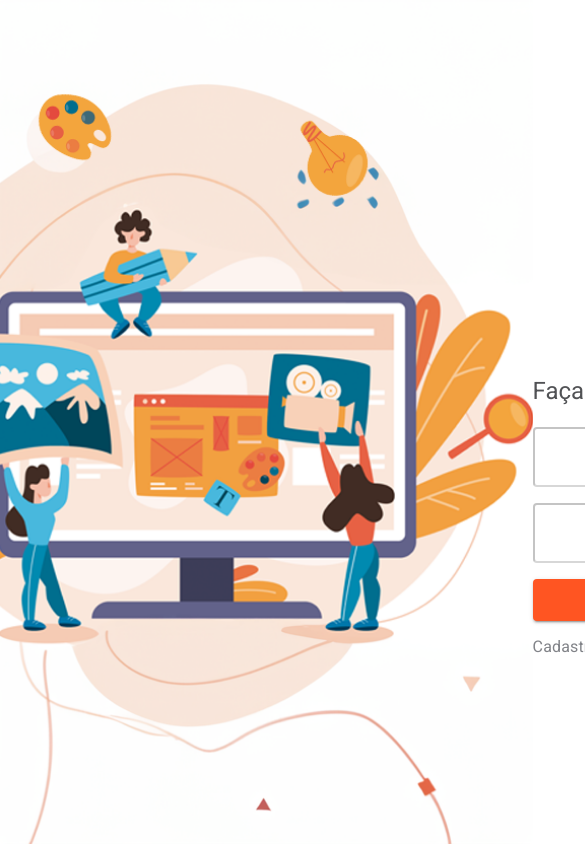
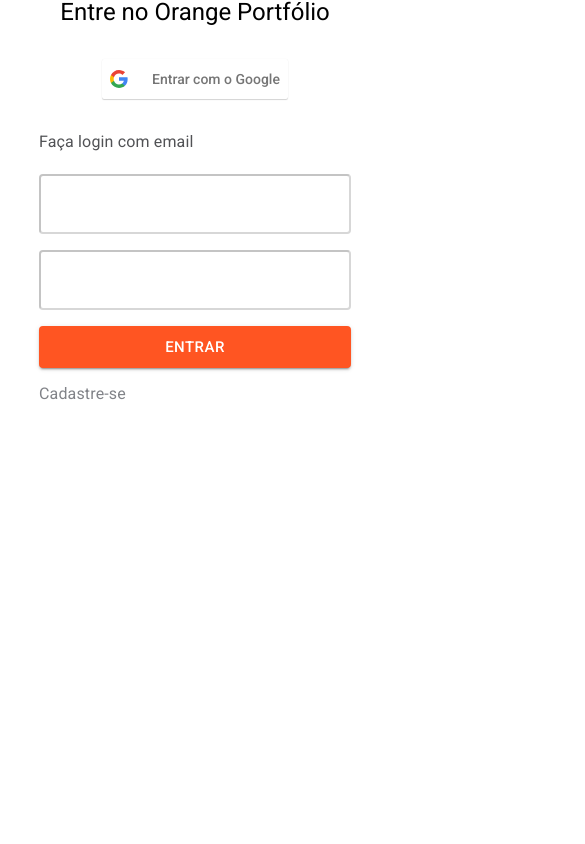
Before and after one commit to joaopedronm/orange-portfolio-squad27, a plain HTML site: page login/login.html in a window 390 px wide. Shown: the top 844 px of the page, 585 px wide, since content can reach past the window. Drawn offline with Linux system fonts and the light colour scheme.

Commit message:
feat:Inicio da tela login responsiva (Ajustes nas fontes e tamanho dos containers)

```diff
--- a/login/login.html
+++ b/login/login.html
@@ -6,6 +6,7 @@
     <meta name="viewport" content="width=device-width, initial-scale=1.0">
     <title>Orange Portfólio</title>
     <link rel="stylesheet" href="login.css">
+    <link rel="stylesheet" href="media-query.css">
 </head>
 
 <body>
--- /dev/null
+++ b/login/media-query.css
@@ -0,0 +1,35 @@
+@charset "UTF-8";
+
+
+/* Versão mobile/tablet */
+@media screen and (max-width: 992px) {
+    .screen-login {
+        display: none;
+    }
+
+    h3 {
+        font-size: 24px;
+        font-style: normal;
+        font-weight: 400;
+        line-height: 24px;
+        /* 100% */
+    }
+
+    h5,
+    a {
+        font-size: 16px;
+        font-style: normal;
+        font-weight: 400;
+        line-height: 16px;
+        /* 100% */
+        letter-spacing: 0.15px;
+    }
+
+    .input-container,
+    .input-container form {
+        display: flex;
+        flex-direction: column;
+        width: 312px;
+        gap: 16px
+    }
+}
```
